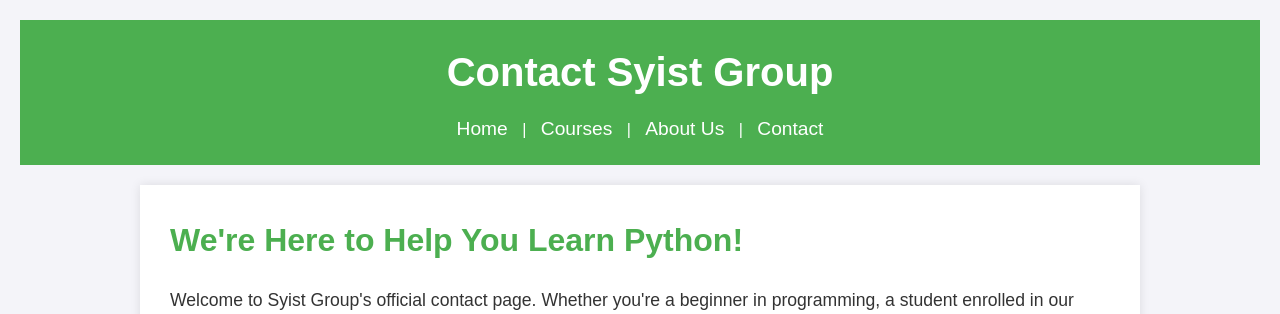
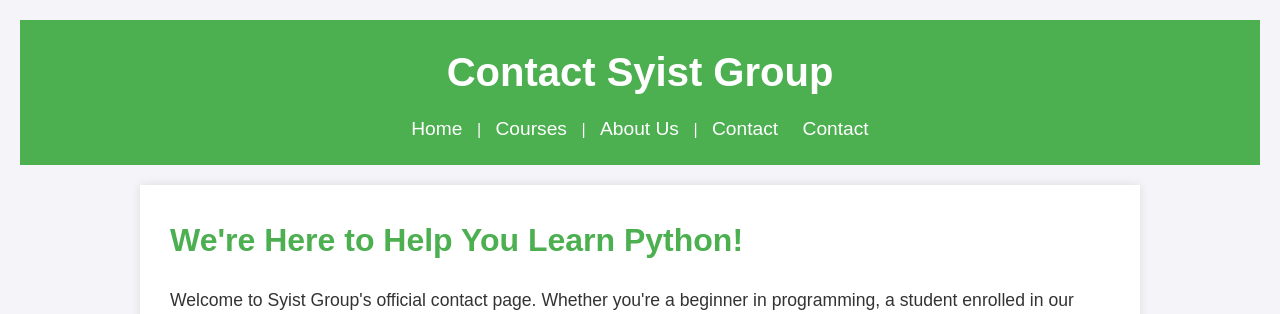
Before and after one commit to Ashok8601/Syist, a Django app: page /contact/ in a window 1280 px wide. Shown: the top 314 px of the page. Run offline with Django 5.2, Linux system fonts and the light colour scheme.

Commit message:
Update contact.html

```diff
--- a/polls/templates/contact.html
+++ b/polls/templates/contact.html
@@ -159,6 +159,7 @@ footer p {
       <a href="/courses">Courses</a> |
       <a href="/about">About Us</a> |
       <a href="/contact">Contact</a>
+      <a href="https://ashok8601.github.io/Blog/">Contact</a>
     </nav>
   </header>
 
```
